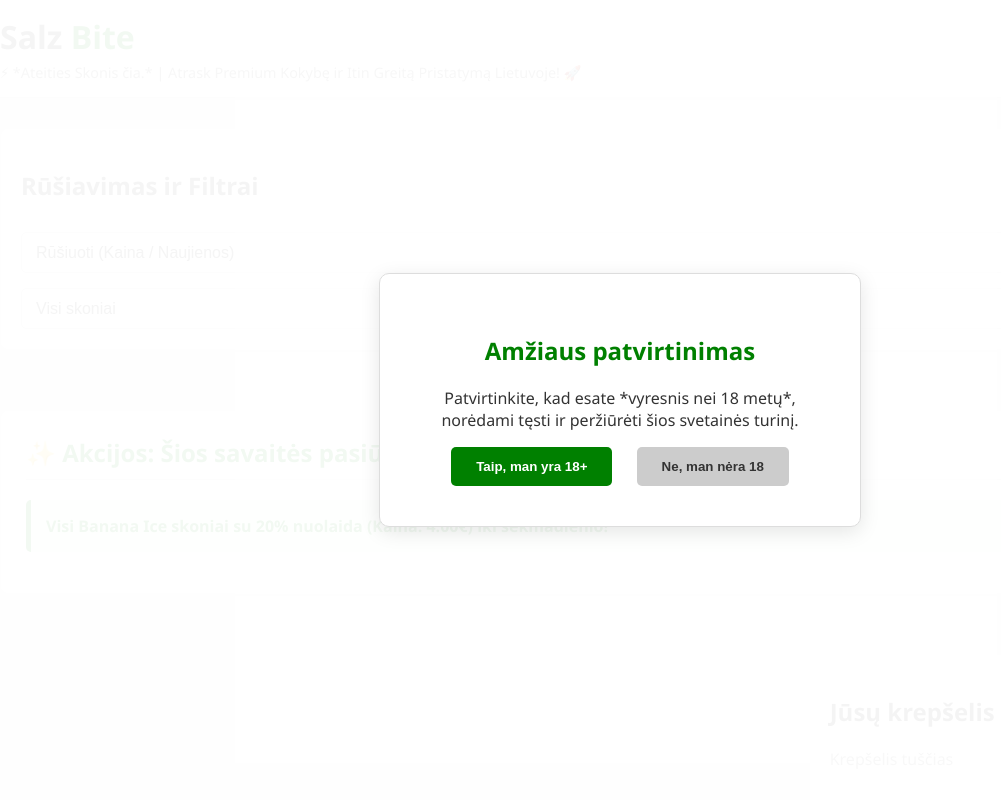
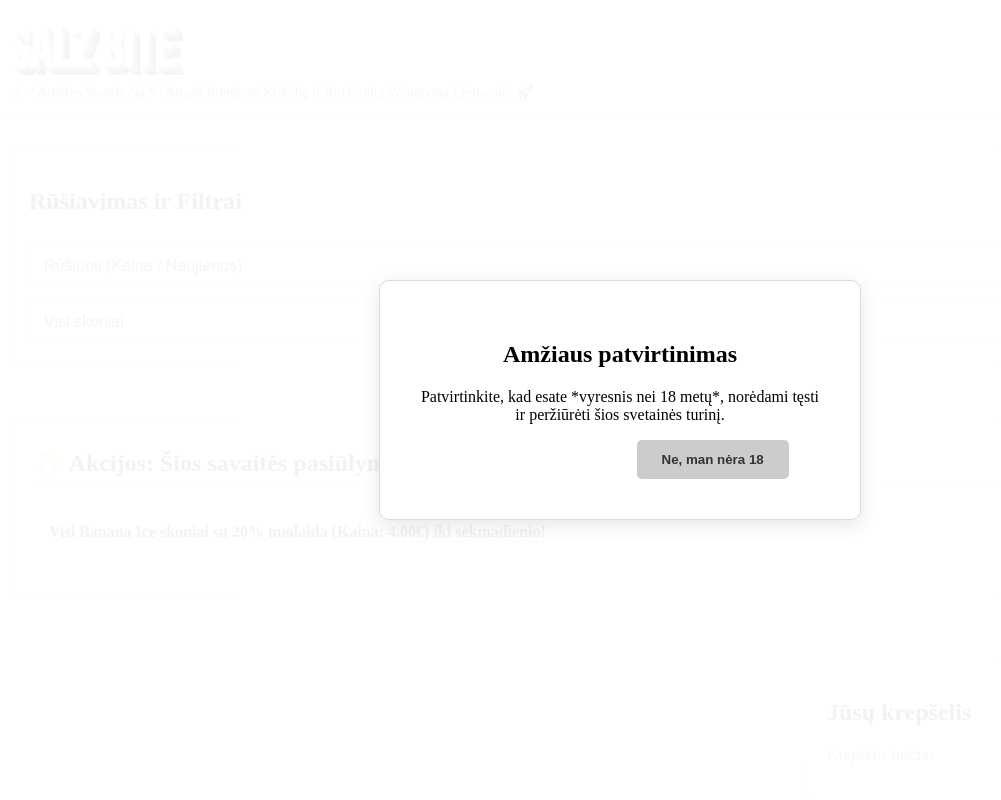
Before and after one commit to dedeminusas69-lab/e-liquid-joy-final-ii, a plain HTML site: page index.html in a window 1280 px wide. Shown: the top 800 px of the page, without its empty margins (20-1021 px from the left). Drawn offline with Linux system fonts and the light colour scheme.

Commit message:
Update styles.css

```diff
--- a/styles.css
+++ b/styles.css
@@ -1,4 +1,4 @@
-/* --- PAGRINDINIAI BENDRI STILIAI (LIGHT MODE) --- */
+* --- PAGRINDINIAI BENDRI STILIAI (LIGHT MODE) --- */
 
 body {
     font-family: 'Segoe UI', Tahoma, Geneva, Verdana, sans-serif;
@@ -82,10 +82,19 @@
     z-index: 100;
 }
 
+/* 3D / GILUMO EFEKTO PAVADINIMAS */
 header h1 {
-    font-size: 2rem;
-    display: inline-block;
+    font-family: 'Bebas Neue', sans-serif; /* Naujas šriftas */
+    font-size: 3.5rem; /* Padidiname, kad geriau matytųsi */
     margin: 0;
+    /* KURIA 3D / GILUMO EFEKTĄ: */
+    text-shadow:
+        2px 2px 0 #999999, /* Šešėlio sluoksniai, imituojantys gylį */
+        4px 4px 0 #777777,
+        6px 6px 0 #555555,
+        8px 8px 0 #333333; /* Galutinė gylio spalva */
+    line-height: 1; /* Sulyginame eilutę */
+    color: #FFFFFF; /* Pagrindinė spalva yra balta */
 }
 
 header p {
@@ -285,7 +294,7 @@
 }
 
 
-/* --- KONTAKTAI IR PORAŠTĖ (NAUJAS STILIUS) --- */
+/* --- KONTAKTAI IR PORAŠTĖ (GALUTINIS STILIUS) --- */
 
 .main-footer {
     background-color: #383838;
```
